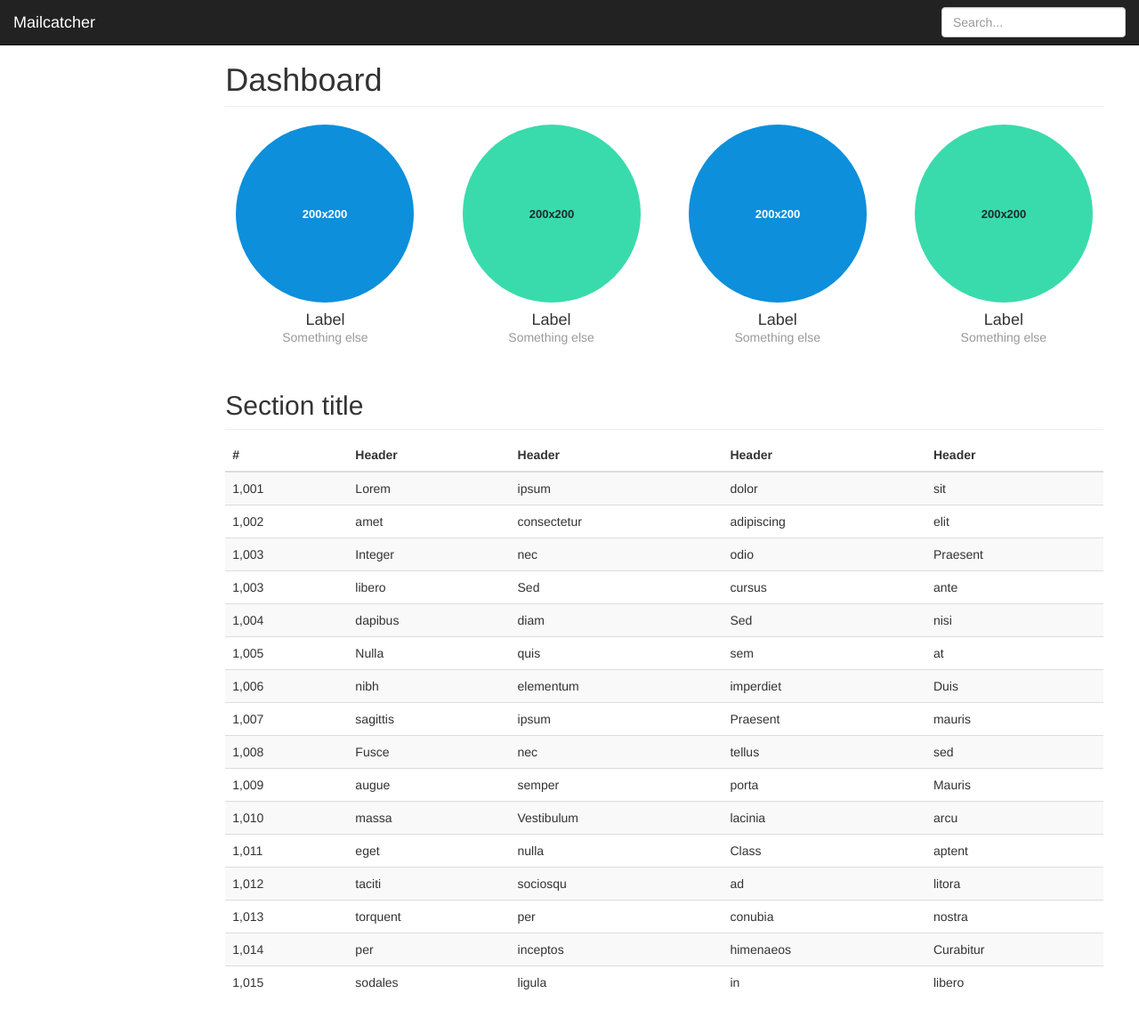
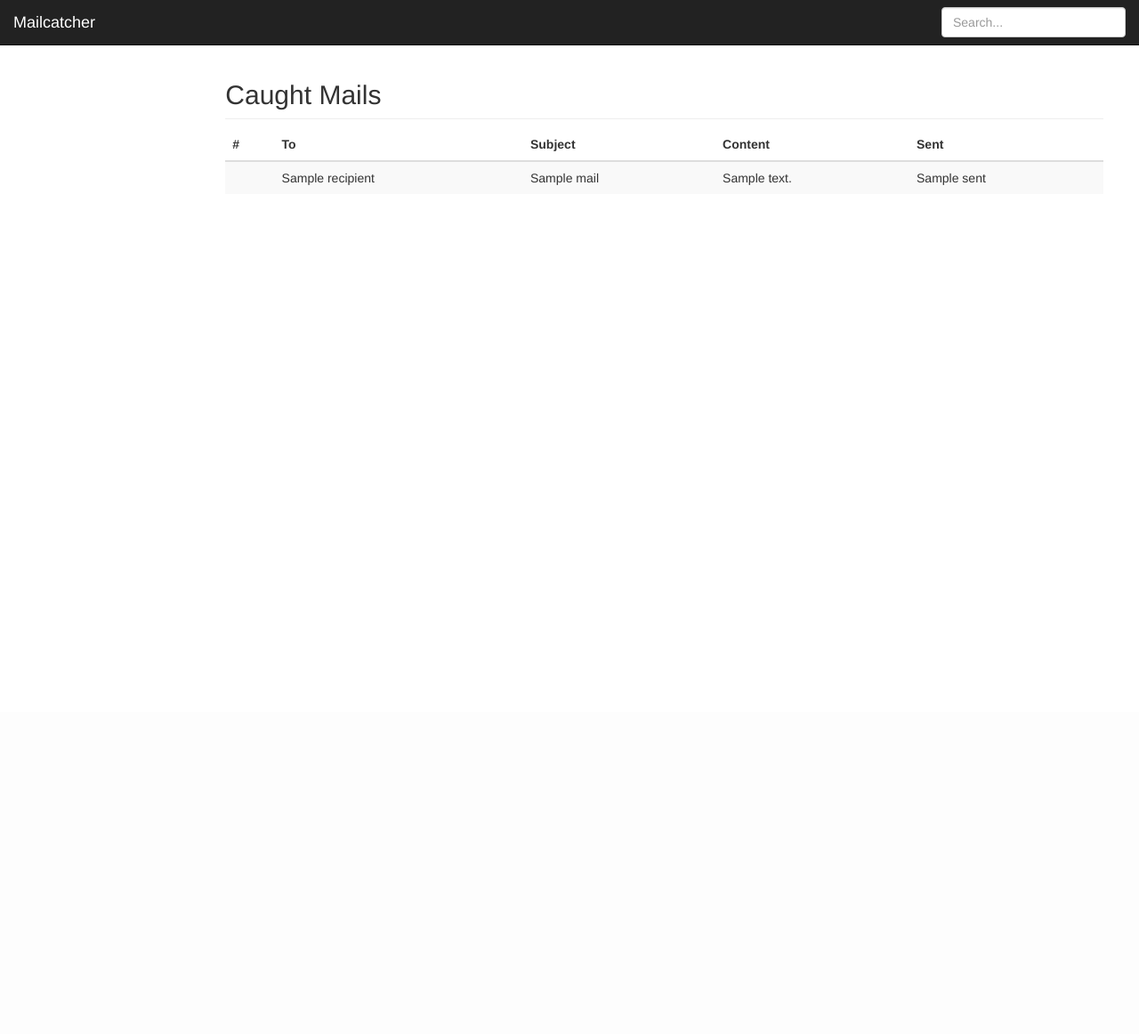
Before and after one commit to floriansemm/mailcatcher, a PHP site: template views/index.html.twig in a window 1280 px wide. Shown: the whole page at 89% size. After the commit the page ends 208 px from the top, so only its background shows below. Run offline with PHP 8.4, Linux system fonts and the light colour scheme; the template is opened without the code that fills it: most values are stand-ins (such as "Sample title", 1, 10 or a date in 2020); some libraries are stand-ins or nearby versions.

Commit message:
show mails in overview

```diff
--- a/composer.json
+++ b/composer.json
@@ -2,6 +2,7 @@
     "require": {
         "silex/silex": "~1.2",
         "twig/twig": ">=1.8,<2.0-dev",
-        "doctrine/dbal": "2.5.*@dev"
+        "doctrine/dbal": "2.5.*@dev",
+        "floriansemm/official-library-php-email-parser": "dev-master"
     }
 }
--- a/views/index.html.twig
+++ b/views/index.html.twig
@@ -50,156 +50,31 @@
 <div class="container-fluid">
     <div class="row">
         <div class="col-sm-9 col-sm-offset-3 col-md-10 col-md-offset-2 main">
-            <h1 class="page-header">Dashboard</h1>
 
-            <div class="row placeholders">
-                <div class="col-xs-6 col-sm-3 placeholder">
-                    <img data-src="holder.js/200x200/auto/sky" class="img-responsive" alt="Generic placeholder thumbnail">
-                    <h4>Label</h4>
-                    <span class="text-muted">Something else</span>
-                </div>
-                <div class="col-xs-6 col-sm-3 placeholder">
-                    <img data-src="holder.js/200x200/auto/vine" class="img-responsive" alt="Generic placeholder thumbnail">
-                    <h4>Label</h4>
-                    <span class="text-muted">Something else</span>
-                </div>
-                <div class="col-xs-6 col-sm-3 placeholder">
-                    <img data-src="holder.js/200x200/auto/sky" class="img-responsive" alt="Generic placeholder thumbnail">
-                    <h4>Label</h4>
-                    <span class="text-muted">Something else</span>
-                </div>
-                <div class="col-xs-6 col-sm-3 placeholder">
-                    <img data-src="holder.js/200x200/auto/vine" class="img-responsive" alt="Generic placeholder thumbnail">
-                    <h4>Label</h4>
-                    <span class="text-muted">Something else</span>
-                </div>
-            </div>
-
-            <h2 class="sub-header">Section title</h2>
+            <h2 class="sub-header">Caught Mails</h2>
             <div class="table-responsive">
                 <table class="table table-striped">
                     <thead>
                     <tr>
                         <th>#</th>
-                        <th>Header</th>
-                        <th>Header</th>
-                        <th>Header</th>
-                        <th>Header</th>
+                        <th>To</th>
+                        <th>Subject</th>
+                        <th>Content</th>
+                        <th>Sent</th>
                     </tr>
                     </thead>
                     <tbody>
-                    <tr>
-                        <td>1,001</td>
-                        <td>Lorem</td>
-                        <td>ipsum</td>
-                        <td>dolor</td>
-                        <td>sit</td>
-                    </tr>
-                    <tr>
-                        <td>1,002</td>
-                        <td>amet</td>
-                        <td>consectetur</td>
-                        <td>adipiscing</td>
-                        <td>elit</td>
-                    </tr>
-                    <tr>
-                        <td>1,003</td>
-                        <td>Integer</td>
-                        <td>nec</td>
-                        <td>odio</td>
-                        <td>Praesent</td>
-                    </tr>
-                    <tr>
-                        <td>1,003</td>
-                        <td>libero</td>
-                        <td>Sed</td>
-                        <td>cursus</td>
-                        <td>ante</td>
-                    </tr>
-                    <tr>
-                        <td>1,004</td>
-                        <td>dapibus</td>
-                        <td>diam</td>
-                        <td>Sed</td>
-                        <td>nisi</td>
-                    </tr>
-                    <tr>
-                        <td>1,005</td>
-                        <td>Nulla</td>
-                        <td>quis</td>
-                        <td>sem</td>
-                        <td>at</td>
-                    </tr>
-                    <tr>
-                        <td>1,006</td>
-                        <td>nibh</td>
-                        <td>elementum</td>
-                        <td>imperdiet</td>
-                        <td>Duis</td>
-                    </tr>
-                    <tr>
-                        <td>1,007</td>
-                        <td>sagittis</td>
-                        <td>ipsum</td>
-                        <td>Praesent</td>
-                        <td>mauris</td>
-                    </tr>
-                    <tr>
-                        <td>1,008</td>
-                        <td>Fusce</td>
-                        <td>nec</td>
-                        <td>tellus</td>
-                        <td>sed</td>
-                    </tr>
-                    <tr>
-                        <td>1,009</td>
-                        <td>augue</td>
-                        <td>semper</td>
-                        <td>porta</td>
-                        <td>Mauris</td>
-                    </tr>
-                    <tr>
-                        <td>1,010</td>
-                        <td>massa</td>
-                        <td>Vestibulum</td>
-                        <td>lacinia</td>
-                        <td>arcu</td>
-                    </tr>
-                    <tr>
-                        <td>1,011</td>
-                        <td>eget</td>
-                        <td>nulla</td>
-                        <td>Class</td>
-                        <td>aptent</td>
-                    </tr>
-                    <tr>
-                        <td>1,012</td>
-                        <td>taciti</td>
-                        <td>sociosqu</td>
-                        <td>ad</td>
-                        <td>litora</td>
-                    </tr>
-                    <tr>
-                        <td>1,013</td>
-                        <td>torquent</td>
-                        <td>per</td>
-                        <td>conubia</td>
-                        <td>nostra</td>
-                    </tr>
-                    <tr>
-                        <td>1,014</td>
-                        <td>per</td>
-                        <td>inceptos</td>
-                        <td>himenaeos</td>
-                        <td>Curabitur</td>
-                    </tr>
-                    <tr>
-                        <td>1,015</td>
-                        <td>sodales</td>
-                        <td>ligula</td>
-                        <td>in</td>
-                        <td>libero</td>
-                    </tr>
+                        {% for mail in mails %}
+                            <tr>
+
+                            <td></td>
+                            <td>{{ mail.recipient }}</td>
+                            <td>{{ mail.subject }}</td>
+                            <td>{{ mail.content }}</td>
+                            <td>{{ mail.sent }}</td>
+                            </tr>
+                        {% endfor %}
+
                     </tbody>
                 </table>
             </div>
```
Also changed, not shown: web/index.php (+10 -1 lines).
